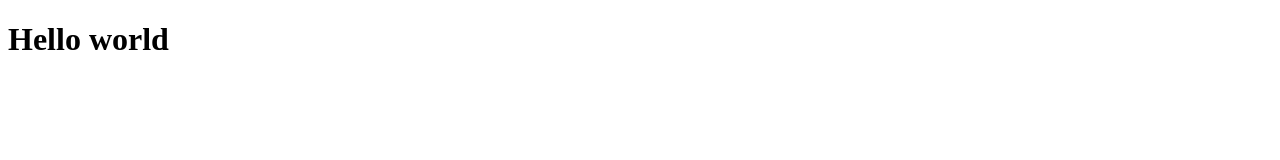
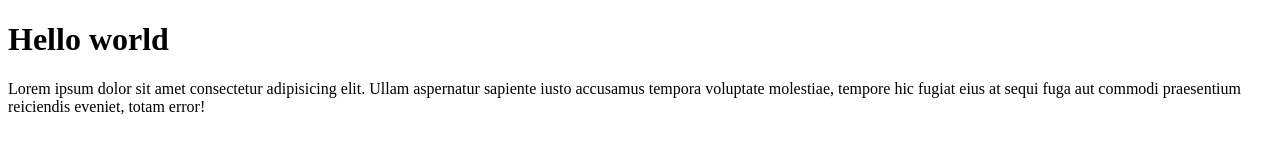
Before and after one commit to AlexsandroD/hello-world, a plain HTML site: page index.html in a window 1280 px wide. Drawn offline with Linux system fonts and the light colour scheme.

Commit message:
Paragrafo

```diff
--- a/index.html
+++ b/index.html
@@ -10,5 +10,7 @@
 
     <h1>Hello world</h1>
 
+    <p>Lorem ipsum dolor sit amet consectetur adipisicing elit. Ullam aspernatur sapiente iusto accusamus tempora voluptate molestiae, tempore hic fugiat eius at sequi fuga aut commodi praesentium reiciendis eveniet, totam error!</p>
+
 </body>
 </html>
```
